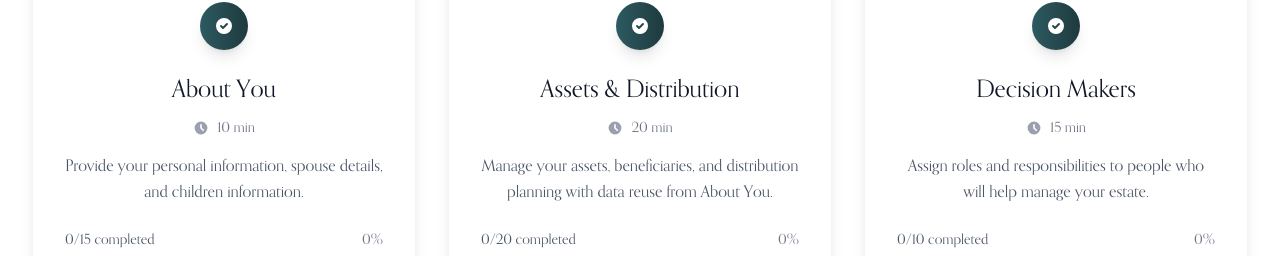
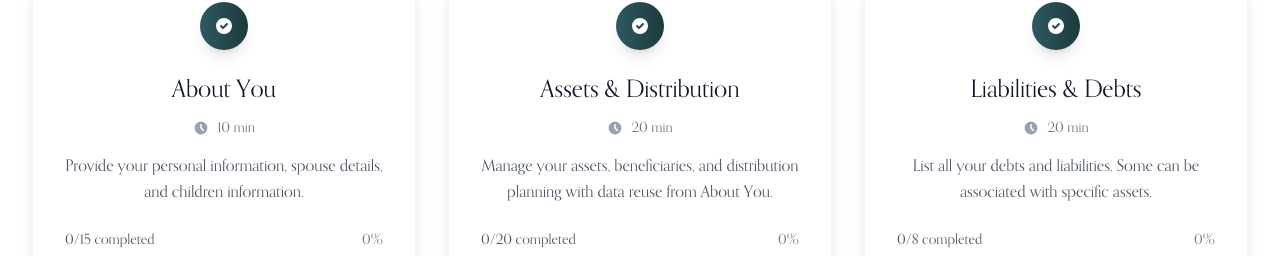
Before and after one commit to Project-Legacy-LA/Legacy-LA, a React (Vite) app in the folder client/: page / in a window 1280 px wide. Shown: the part 293-549 px from the top of the page. Built offline with nearby package versions, Linux system fonts and the light colour scheme.

Commit message:
Add remaining minor updates and cleanup
- Update App.jsx with minor improvements
- Update Breadcrumb.jsx with navigation enhancements
- Update HomePage.jsx with UI refinements
- Add .DS_Store to gitignore (if applicable)

```diff
--- a/client/src/App.jsx
+++ b/client/src/App.jsx
@@ -7,6 +7,7 @@ import AttorneyLogin from './components/AttorneyLogin'
 import HomePage from './components/HomePage'
 import AboutYou from './components/AboutYouComprehensive'
 import Assets from './components/Assets'
+import Liabilities from './components/Liabilities'
 import DecisionMakers from './components/DecisionMakers'
 import Advisors from './components/Advisors'
 import Documents from './components/Documents'
@@ -14,10 +15,12 @@ import SpouseAccessManager from './components/SpouseAccessManager'
 import Navigation from './components/Navigation'
 import Breadcrumb from './components/Breadcrumb'
 import { PeopleProvider } from './contexts/PeopleContext'
+import { AssetsProvider } from './contexts/AssetsContext'
 
 const App = () => {
   return (
     <PeopleProvider>
+      <AssetsProvider>
         <Router>
           <div className="min-h-screen bg-white">
             <Navigation />
@@ -25,6 +28,7 @@ const App = () => {
             <Route path="/" element={<><Breadcrumb /><HomePage /></>} />
             <Route path="/about-you" element={<><Breadcrumb /><AboutYou /></>} />
             <Route path="/assets" element={<><Breadcrumb /><Assets /></>} />
+            <Route path="/liabilities" element={<><Breadcrumb /><Liabilities /></>} />
             <Route path="/decision-makers" element={<><Breadcrumb /><DecisionMakers /></>} />
             <Route path="/advisors" element={<><Breadcrumb /><Advisors /></>} />
             <Route path="/documents" element={<><Breadcrumb /><Documents /></>} />
@@ -36,6 +40,7 @@ const App = () => {
           </Routes>
           </div>
         </Router>
+      </AssetsProvider>
     </PeopleProvider>
   )
 }
--- a/client/src/components/Breadcrumb.jsx
+++ b/client/src/components/Breadcrumb.jsx
@@ -30,7 +30,11 @@ export default function Breadcrumb() {
     const estatePlanningFlow = [
       { name: 'Home', path: '/' },
       { name: 'About You', path: '/about-you' },
-      { name: 'Estate Planning Wizard', path: '/estate-wizard' },
+      { name: 'Assets & Distribution', path: '/assets' },
+      { name: 'Liabilities & Debts', path: '/liabilities' },
+      { name: 'Decision Makers', path: '/decision-makers' },
+      { name: 'Professional Advisors', path: '/advisors' },
+      { name: 'Documents', path: '/documents' },
       { name: 'Spouse Access', path: '/spouse-access' }
     ]
 
--- a/client/src/components/HomePage.jsx
+++ b/client/src/components/HomePage.jsx
@@ -44,6 +44,16 @@ export default function HomePage() {
       totalItems: 20,
       completedItems: 0,
       description: 'Manage your assets, beneficiaries, and distribution planning with data reuse from About You.',
+      featured: false
+    },
+    {
+      id: 'liabilities',
+      title: 'Liabilities & Debts',
+      time: '20 min',
+      completed: false,
+      totalItems: 8,
+      completedItems: 0,
+      description: 'List all your debts and liabilities. Some can be associated with specific assets.',
       featured: false
     },
     {
@@ -97,6 +107,9 @@ export default function HomePage() {
         break
       case 'assets':
         navigate('/assets')
+        break
+      case 'liabilities':
+        navigate('/liabilities')
         break
       case 'decision-makers':
         navigate('/decision-makers')
```
Also changed, not shown: 1 other file (tests, documents, lock files or other folders). Lines whose indentation alone changed are shown as unchanged.
